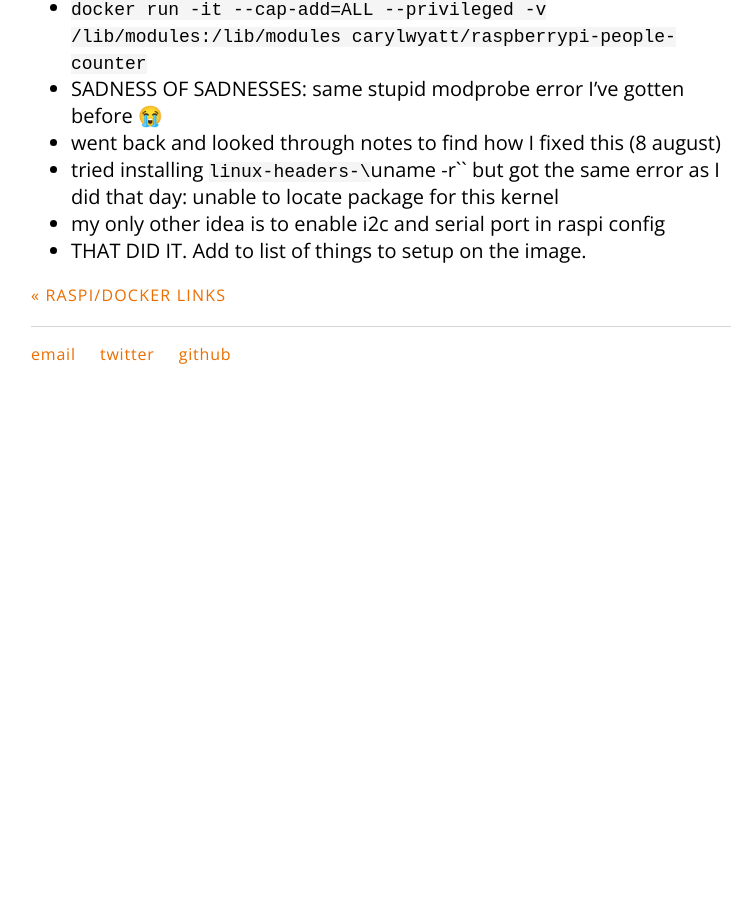
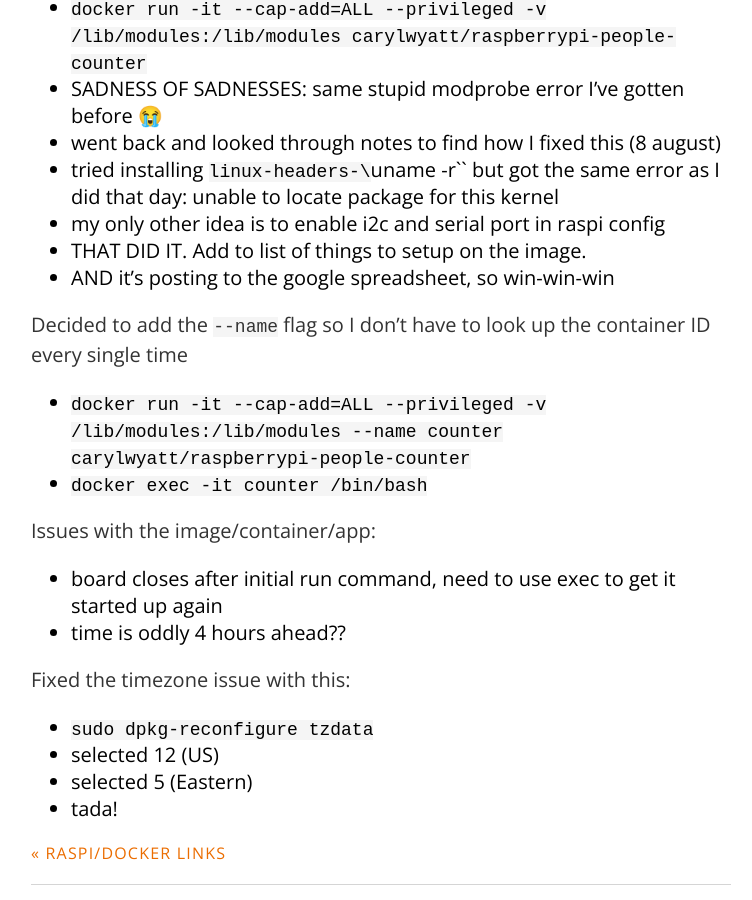
Before and after one commit to carylwyatt/carylwyatt.github.io, a Jekyll site: the page built from _posts/2018-08-13-week-of-13-august.md, in a window 1280 px wide and 900 px high, scrolled down 6372 px. Shown: the whole window, without its empty margins (259-1011 px from the left). Built offline with Jekyll 4.4.1, drawn with Linux system fonts in a browser that asks for light colours; emoji names are drawn with the system emoji font; before the commit the page ends 6777 px from its top, so only the background shows below that.

Commit message:
fixed time issue

```diff
--- a/_posts/2018-08-13-week-of-13-august.md
+++ b/_posts/2018-08-13-week-of-13-august.md
@@ -151,3 +151,18 @@ Started off the morning by pulling down the docker image from docker hub
 - tried installing `linux-headers-\`uname -r\`` but got the same error as I did that day: unable to locate package for this kernel
 - my only other idea is to enable i2c and serial port in raspi config
 - THAT DID IT. Add to list of things to setup on the image.
+- AND it's posting to the google spreadsheet, so win-win-win
+
+Decided to add the `--name` flag so I don't have to look up the container ID every single time
+- `docker run -it --cap-add=ALL --privileged -v /lib/modules:/lib/modules --name counter carylwyatt/raspberrypi-people-counter`
+- `docker exec -it counter /bin/bash`
+
+Issues with the image/container/app:
+- board closes after initial run command, need to use exec to get it started up again
+- time is oddly 4 hours ahead??
+
+Fixed the timezone issue with this:
+- `sudo dpkg-reconfigure tzdata`
+- selected 12 (US)
+- selected 5 (Eastern)
+- tada!
```
